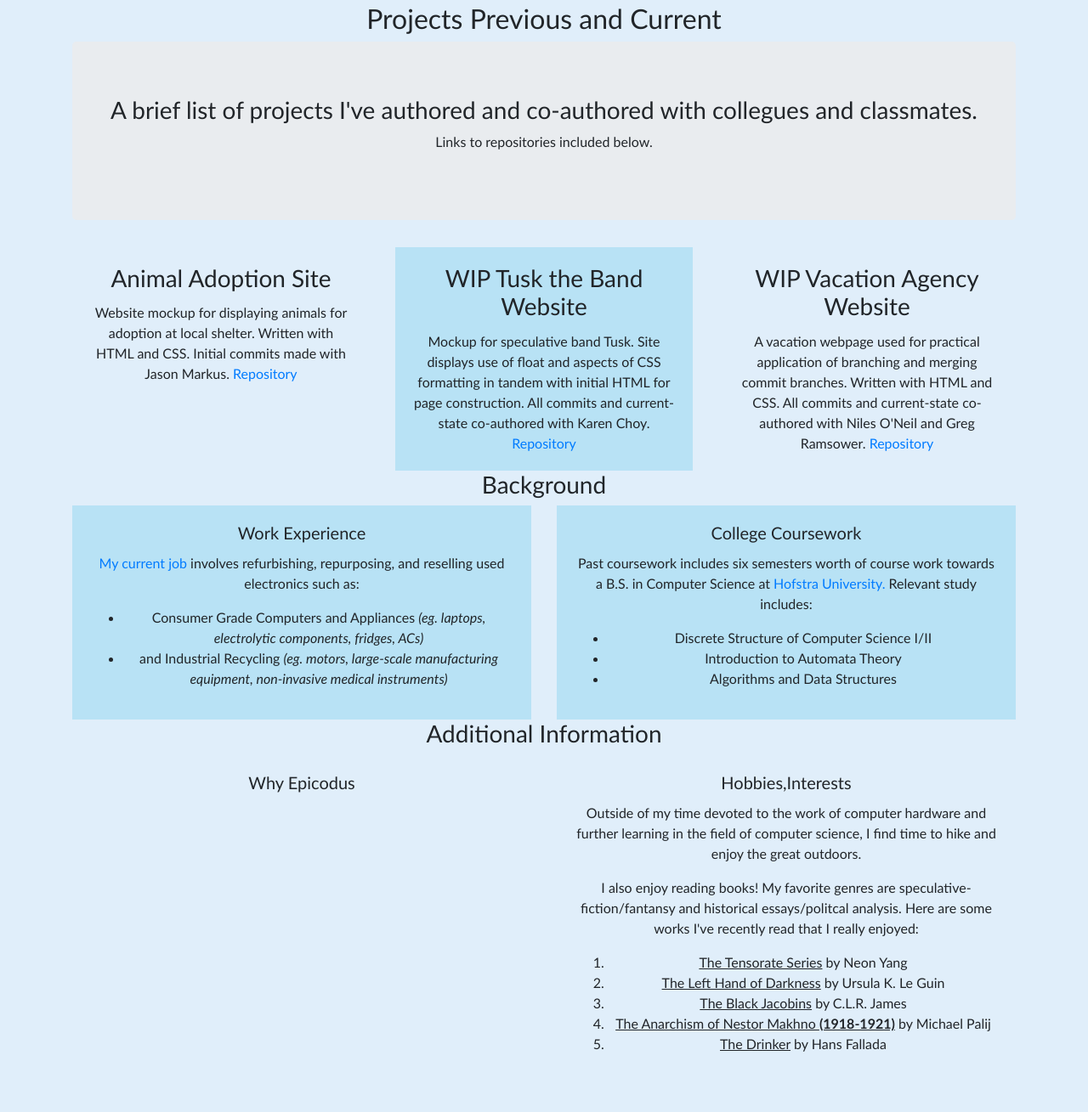
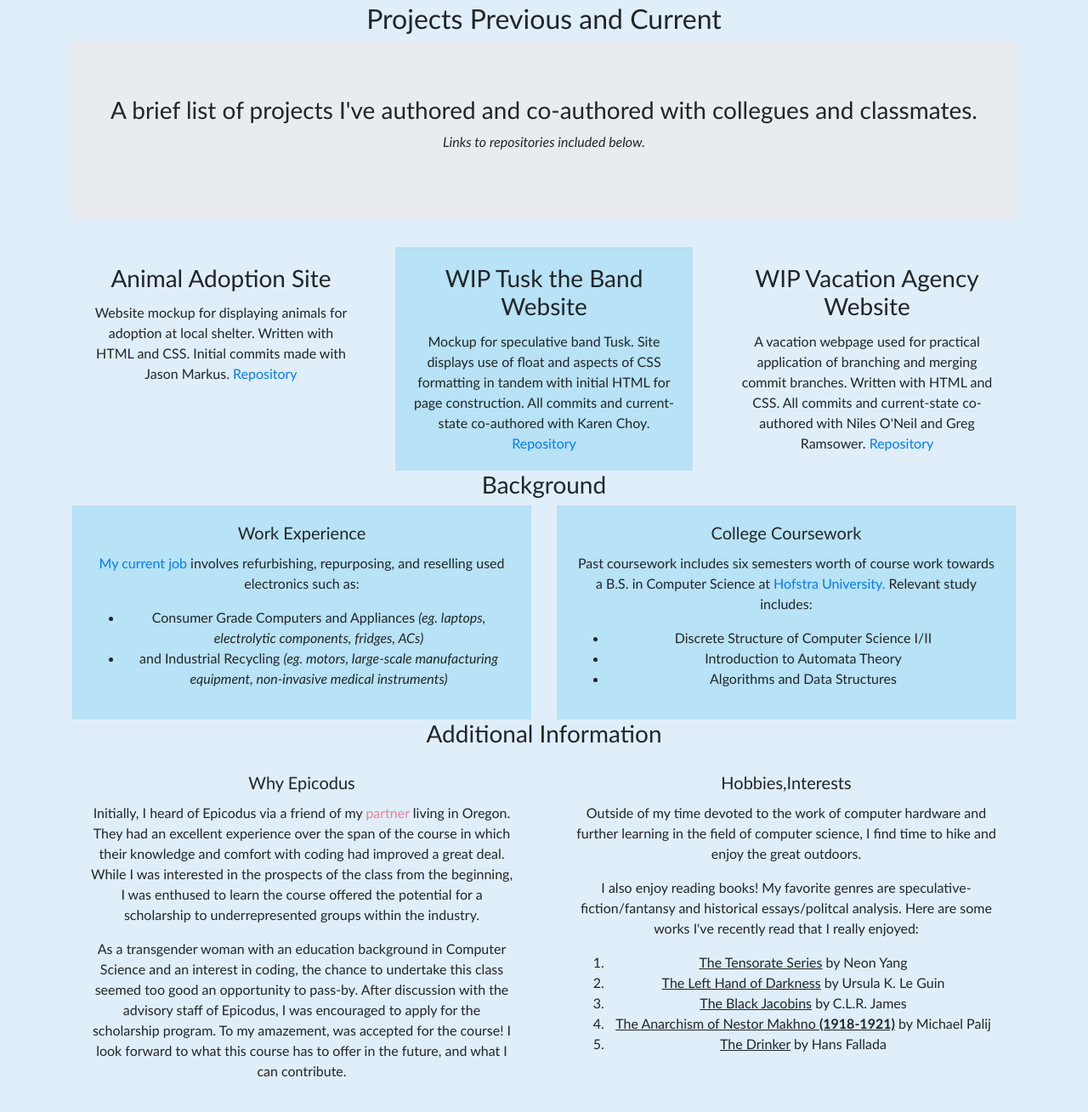
Before and after one commit to Quin-Riley-A/Portfolio-Landing-Page, a plain HTML site: page index.html in a window 1280 px wide. Shown: the part 768-2077 px from the top of the page at 85% size. Before the commit the page ends 2045 px from the top, so only its background shows below. Drawn offline with Linux system fonts and the light colour scheme.

Commit message:
add several span elements with css and include italics in jumbotron p tag. Float image right in css styles-sheet

```diff
--- a/css/styles.css
+++ b/css/styles.css
@@ -2,6 +2,10 @@ body{
   text-align: center;
   font-family: 'Trebuchet MS', 'Lucida Sans Unicode', 'Lucida Grande', 'Lucida Sans', Arial, sans-serif;
   background-color: rgb(224, 238, 250);
+}
+
+img{
+  float: right;
 }
 
 .blue-theme{
@@ -16,6 +20,10 @@ body{
   font-style: italic;
 }
 
+.cute{
+  color: rgb(236, 131, 148);
+}
+
 h1{
 
 }
--- a/index.html
+++ b/index.html
@@ -31,7 +31,7 @@
       <h2>Projects Previous and Current</h2>
       <div class="jumbotron bg-grey">
         <h3>A brief list of projects I've authored and co-authored with collegues and classmates.</h3>
-        <p>Links to repositories included below.</p>
+        <p class="italic">Links to repositories included below.</p>
       </div>
       <div class="row">
         <div class="col-md-4 bg-grey">
@@ -84,6 +84,8 @@
           <div class="card-body">
             <h5 class="card-title">Why Epicodus</h5>
             <p class="card-text">
+              Initially, I heard of Epicodus via a friend of my <span class="cute">partner</span> living in Oregon. They had an excellent experience over the span of the course in which their knowledge and comfort with coding had improved a great deal. While I was interested in the prospects of the class from the beginning, I was enthused to learn the course offered the potential for a scholarship to underrepresented groups within the industry.</p>
+              <p>As a transgender woman with an education background in Computer Science and an interest in coding, the chance to undertake this class seemed too good an opportunity to pass-by. After discussion with the advisory staff of Epicodus, I was encouraged to apply for the scholarship program. To my amazement, was accepted for the course! I look forward to what this course has to offer in the future, and what I can contribute.
             </p>
           </div>
         </div>
```
